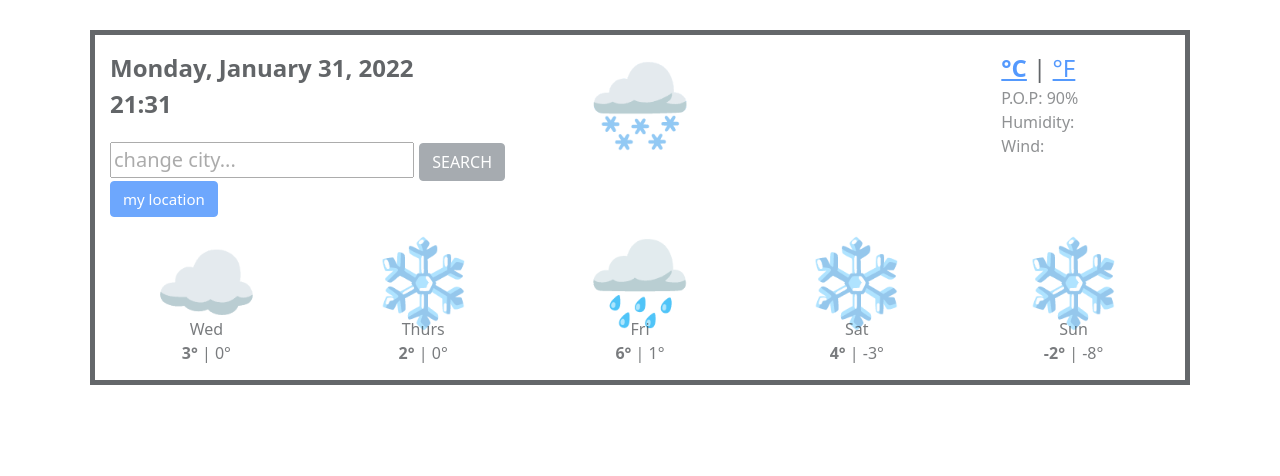
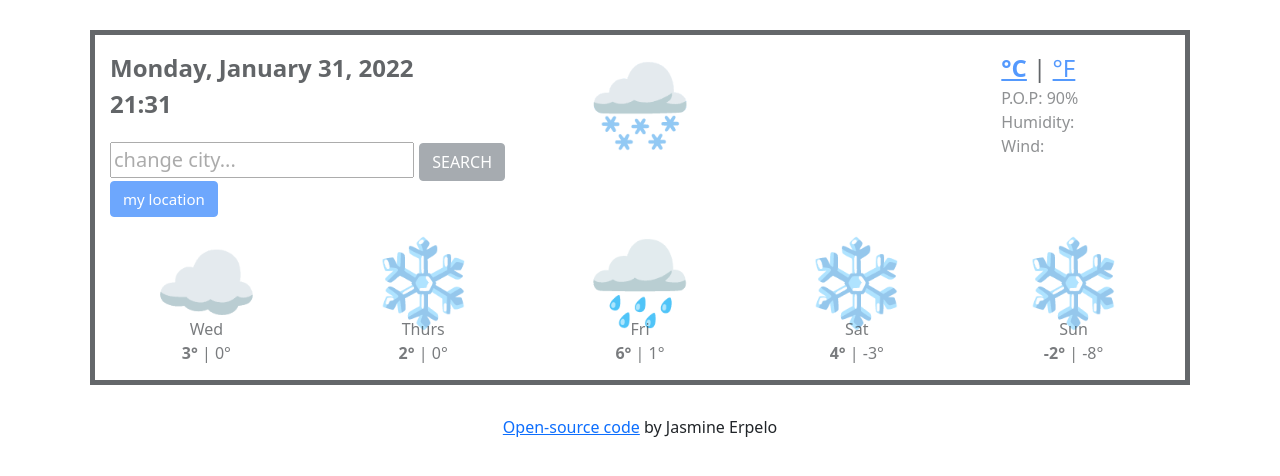
Before and after one commit to jerpelo/weather-app, a plain HTML site: page index.html in a window 1280 px wide. Drawn offline with nearby package versions, Linux system fonts and the light colour scheme; no server answers.

Commit message:
added source code

```diff
--- a/index.html
+++ b/index.html
@@ -115,6 +115,15 @@
           </div>
         </div>
       </div>
+      <div class="source-line">
+        <a
+          href="https://github.com/jerpelo/weather-app.git"
+          target="_blank"
+          class="github-link"
+          >Open-source code</a
+        >
+        <span>by Jasmine Erpelo</span>
+      </div>
     </div>
     <script src="src/script.js"></script>
   </body>
--- a/src/style.css
+++ b/src/style.css
@@ -70,3 +70,6 @@ form {
 .high {
   font-weight: bold;
 }
+.source-line {
+  text-align: center;
+}
```
Also changed, not shown: 1 other file.
